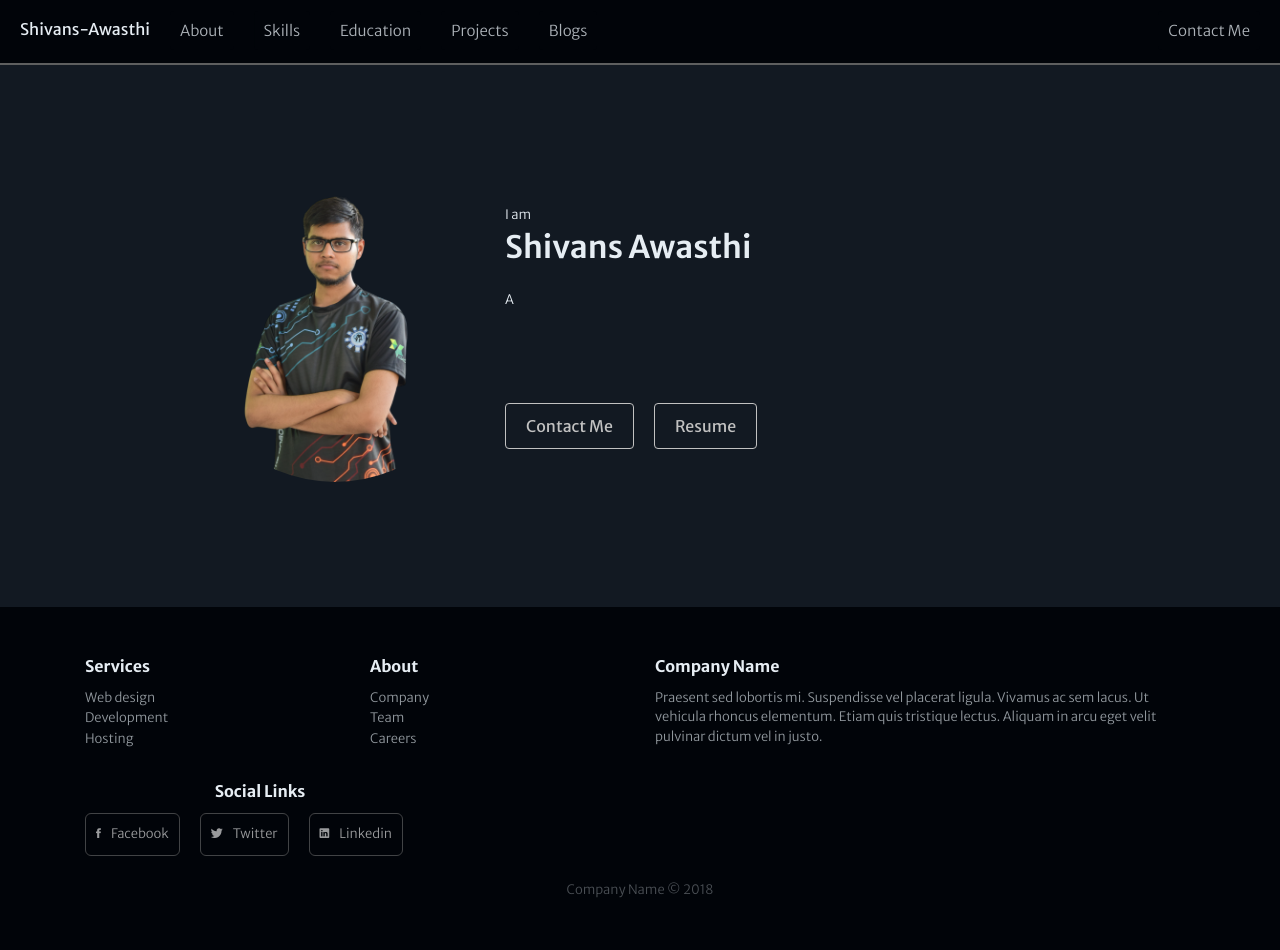
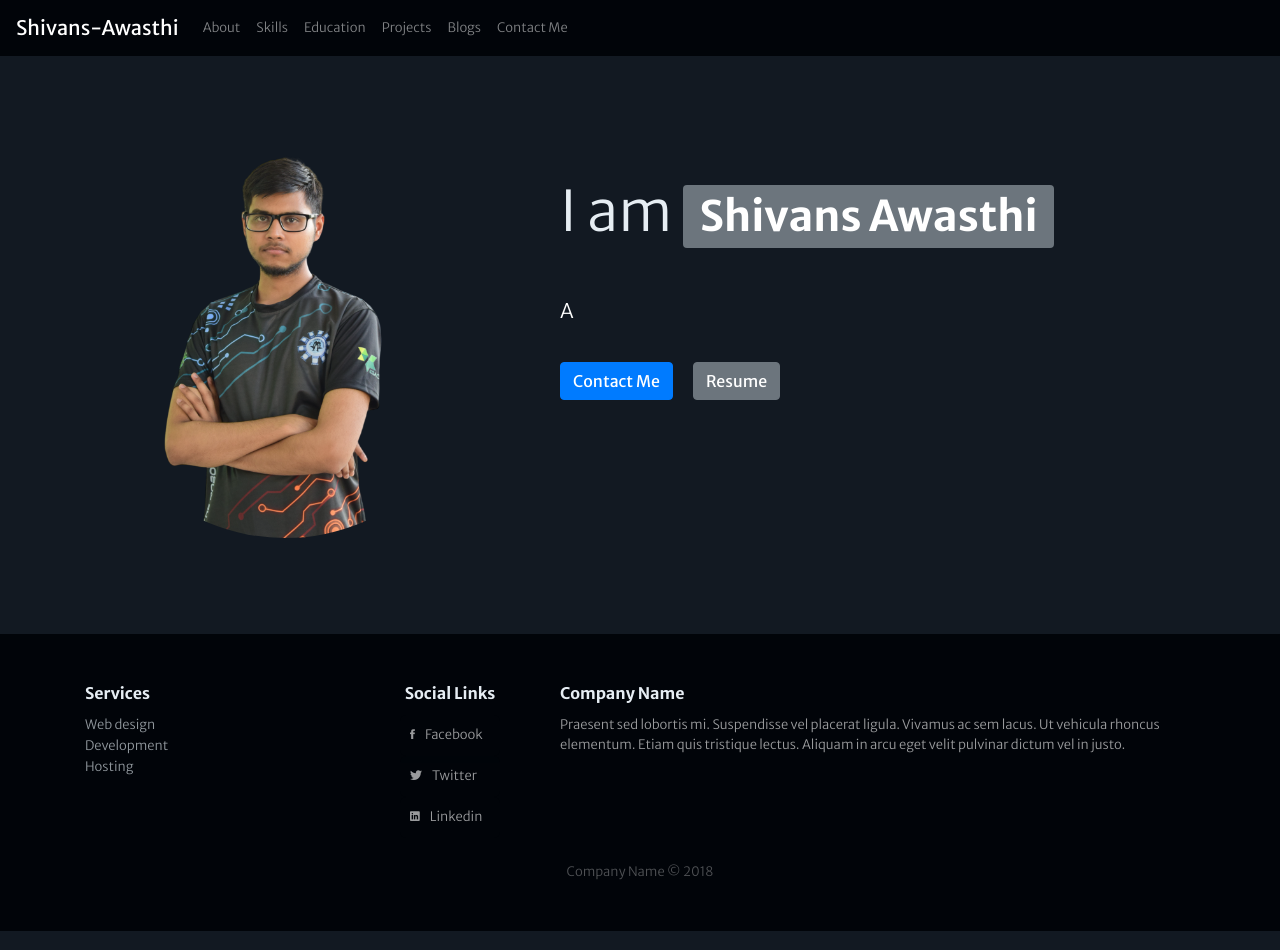
Before and after one commit to Shivans-Awasthi/Shivans-Portfolio-Website, a plain HTML site: page index.html in a window 1280 px wide. Drawn offline with nearby package versions, Linux system fonts and the light colour scheme; a script that the page names is missing.

Commit message:
Added bootstrap components

```diff
--- a/index.html
+++ b/index.html
@@ -3,8 +3,8 @@
     <meta charset="utf-8" />
     <meta name="viewport" content="width=device-width" />
     <title>Shivans Awasthi Website</title>
-<link rel="stylesheet" href="https://cdnjs.cloudflare.com/ajax/libs/twitter-bootstrap/4.1.3/css/bootstrap.min.css">
-<link rel="stylesheet" href="https://cdnjs.cloudflare.com/ajax/libs/ionicons/2.0.1/css/ionicons.min.css">
+    <link rel="stylesheet" href="https://cdn.jsdelivr.net/npm/bootstrap@4.0.0/dist/css/bootstrap.min.css" integrity="sha384-Gn5384xqQ1aoWXA+058RXPxPg6fy4IWvTNh0E263XmFcJlSAwiGgFAW/dAiS6JXm" crossorigin="anonymous">
+    <link rel="stylesheet" href="https://cdnjs.cloudflare.com/ajax/libs/ionicons/2.0.1/css/ionicons.min.css">
 
 
 <link rel="stylesheet" href="./styles.css">
@@ -20,7 +20,7 @@
 <body>
 
 <!-- <div class = "top-container"> -->
-<nav class="top-container">
+<!-- <nav class="top-container">
 
     <ul>
       <h1>Shivans-Awasthi</h1>
@@ -31,65 +31,98 @@
       <li><a href="" class="solid-dark-button">Blogs</a></li>
       <li class="push"><a href="" class="solid-dark-button" >Contact Me</a></li>
     </ul>
+  </nav> -->
+
+
+  <nav class="navbar fixed-top navbar-expand-lg navbar-dark " style="background-color: #010409;" >
+    <a class="navbar-brand" style="font-family: Merriweather Sans ;"  href="#">Shivans-Awasthi</a>
+    <button class="navbar-toggler" type="button" data-toggle="collapse" data-target="#navbarNavDropdown" aria-controls="navbarNavDropdown" aria-expanded="false" aria-label="Toggle navigation">
+      <span class="navbar-toggler-icon"></span>
+    </button>
+    <div class="collapse navbar-collapse" id="navbarNavDropdown">
+      <ul class="navbar-nav">
+        <li class="nav-item">
+          <a class="nav-link" href="#">About</a>
+        </li>
+        <li class="nav-item">
+          <a class="nav-link" href="#">Skills</a>
+        </li>
+        <li class="nav-item">
+          <a class="nav-link" href="#">Education</a>
+        </li>
+        <li class="nav-item">
+          <a class="nav-link" href="#">Projects</a>
+        </li>
+        <li class="nav-item">
+          <a class="nav-link" href="#">Blogs</a>
+        </li>
+        <li class="nav-item">
+          <a class="nav-link" href="#">Contact Me</a>
+        </li>
+      </ul>
+    </div>
   </nav>
 
+
+
+
+
+
 <hr>
-</div>
 
-<!-- <div class="middle-container">
-</div> -->
+
 <section id="Intro">
+<br><br><br>
 
-<div class="container">
-<div class="media"  >
+<div class="jumbotron jumbotron-fluid" style="background-color: #121922;">
+  <div class="container">
+<div class="row">
+  <div class="col-sm-12 col-md-5">
+    <div class="circular--landscape">
+      <img src="./images/me-PhotoRoom.png-PhotoRoom.png" alt="Its Me" height="400" width="400">
+    </div>
+  </div>
+  <div class="col-sm-12 col-md-6">
+    <div class="content">
+      <h1 class="display-4">I am <span class="badge badge-secondary">Shivans Awasthi</span></h1><br><br><p class="lead"> A &nbsp<span  class="typewrite" data-period="2000" data-type='[ "Programmer", "Software Engineer", "Full Stack Web Developer", "Robotics Engineer" ]'></span></p>
+  </div>
 
-    <div class="img">
-      <div class="circular--landscape">
-      <img src="./images/me-PhotoRoom.png-PhotoRoom.png" alt="Its Me" height="300" width="300">
-      </div>
-    </div>
-
-    <div class="content">
-        <p>I am<br><span class="hname" > Shivans Awasthi </span><br><br> A &nbsp </b><span  class="typewrite" data-period="2000" data-type='[ "Programmer", "Software Engineer", "Full Stack Web Developer", "Robotics Engineer" ]'></span></p>
-    </div>
-    <div class="footer">
-      <div class="introbuttons">
-      <a href="" class="outlined-dark-button">Contact Me</a>
-      <a href="" class="outlined-dark-button">Resume</a>
+  <div class="row">
+    <div class="col-sm-12 col-md-12">
+      <div class="footer">
+        <div class="introbuttons">
+        <button type="button" class="btn btn-primary"><a href="" style="text-decoration: none; color:#ffffff ">Contact Me</a></button>
+        <button type="button" class="btn btn-secondary"><a href="" style="text-decoration: none; color:#ffffff ">Resume</a></button>
+        </div>
       </div>
     </div>
   </div>
+
+  </div>
+</div>
+</div>
+</div>
+
+
+
+
 </div>
 </section>
 
 
 <section id="aboutme">
 
+  <div class="container">
+    <div class="">
 
 
 
 
 
-
-
-
+    </div>
+  </div>
 
 </section>
-
-
-
-
-
-
-
-
-<!-- <div class="bottom-container">
-    <a class="footer-link" href="https://www.linkedin.com/in/angela-yu-963a584b/">LinkedIn</a>
-    <a class="footer-link" href="https://twitter.com/yu_angela">Twitter</a>
-    <a class="footer-link" href="https://www.appbrewery.com/">Website</a>
-    <h3>&#169 Shivan Awasthi </h3>
-  </div> -->
-
 
 
 
@@ -107,20 +140,7 @@
                         <li><a href="#">Hosting</a></li>
                     </ul>
                 </div>
-                <div class="col-sm-6 col-md-3 item">
-                    <h3>About</h3>
-                    <ul>
-                        <li><a href="#">Company</a></li>
-                        <li><a href="#">Team</a></li>
-                        <li><a href="#">Careers</a></li>
-                    </ul>
-                </div>
-                <div class="col-md-6 item text">
-                    <h3>Company Name</h3>
-                    <p>Praesent sed lobortis mi. Suspendisse vel placerat ligula. Vivamus ac sem lacus. Ut vehicula rhoncus elementum. Etiam quis tristique lectus. Aliquam in arcu eget velit pulvinar dictum vel in justo.</p>
-                </div>
-                <!-- <div class="col item social"><a href="#"><i class="icon ion-social-facebook" aria-hidden="true"></i>Facebook</a><a href="#"><i class="icon ion-social-twitter"></i></a><a href="#"><i class="icon ion-social-snapchat"></i></a><a href="#"><i class="icon ion-social-instagram"></i></a></div> -->
-                <div class="col-sm-6 col-md-4 item social">
+                <div class="col-sm-6 col-md-2 item social">
                   <h3>Social Links</h3>
                   <ul class="social_links">
                       <li><a href="#" class="solid-dark-button"><i class="icon ion-social-facebook" aria-hidden="true"></i> Facebook</a></li>
@@ -128,6 +148,12 @@
                       <li><a href="#" class="solid-dark-button"><i class="icon ion-social-linkedin" aria-hidden="true"></i> Linkedin</a></li>
                   </ul>
               </div>
+                <div class="col-sm-12 col-md-7 item text">
+                    <h3>Company Name</h3>
+                    <p>Praesent sed lobortis mi. Suspendisse vel placerat ligula. Vivamus ac sem lacus. Ut vehicula rhoncus elementum. Etiam quis tristique lectus. Aliquam in arcu eget velit pulvinar dictum vel in justo.</p>
+                </div>
+                <!-- <div class="col item social"><a href="#"><i class="icon ion-social-facebook" aria-hidden="true"></i>Facebook</a><a href="#"><i class="icon ion-social-twitter"></i></a><a href="#"><i class="icon ion-social-snapchat"></i></a><a href="#"><i class="icon ion-social-instagram"></i></a></div> -->
+
 
               </div>
             <p class="copyright">Company Name © 2018</p>
@@ -137,8 +163,11 @@
 
 
 
-<script src="https://cdnjs.cloudflare.com/ajax/libs/jquery/3.2.1/jquery.min.js"></script>
-<script src="https://cdnjs.cloudflare.com/ajax/libs/twitter-bootstrap/4.1.3/js/bootstrap.bundle.min.js"></script>
+<script src="https://code.jquery.com/jquery-3.2.1.slim.min.js" integrity="sha384-KJ3o2DKtIkvYIK3UENzmM7KCkRr/rE9/Qpg6aAZGJwFDMVNA/GpGFF93hXpG5KkN" crossorigin="anonymous"></script>
+<script src="https://cdn.jsdelivr.net/npm/popper.js@1.12.9/dist/umd/popper.min.js" integrity="sha384-ApNbgh9B+Y1QKtv3Rn7W3mgPxhU9K/ScQsAP7hUibX39j7fakFPskvXusvfa0b4Q" crossorigin="anonymous"></script>
+<script src="https://cdn.jsdelivr.net/npm/bootstrap@4.0.0/dist/js/bootstrap.min.js" integrity="sha384-JZR6Spejh4U02d8jOt6vLEHfe/JQGiRRSQQxSfFWpi1MquVdAyjUar5+76PVCmYl" crossorigin="anonymous"></script>
+
+
 <script src="./script.js"></script>
 
 
--- a/styles.css
+++ b/styles.css
@@ -6,6 +6,7 @@ body {
 
 p{
 
+  color: #ffffff;
   font-size: 13px;
   font-weight: 300;
   font-family: "Merriweather Sans"
@@ -23,7 +24,7 @@ li{
 
 h1 {
   color: #e6edf3;
-  font-size: 16px ;
+  font-size: 21px ;
   font-weight: 400 ;
   margin-block-start: 0em;
   margin-block-end: 0em;
@@ -112,13 +113,14 @@ hr {
 .hname {
   font-size: 31px;
   font-weight: 600;
+  color: #f0f9ff;
 }
 
 
 
 
 
-  @media (min-width: 500px) {
+  @media (min-width: 300px) {
     .media {
       display: grid;
       grid-template-columns: fit-content(200px) 1fr;
@@ -129,6 +131,7 @@ hr {
       grid-gap: 20px;
       position: relative;
       width: auto;
+      flex-wrap: wrap;
       box-sizing: border-box;
       flex-direction: row;
       /* margin-bottom: 4rem;
@@ -190,10 +193,10 @@ hr {
 
 
   .circular--landscape {
-    display: inline-block;
+    display: flex;
     position: relative;
-    width: 300px;
-    height: 300px;
+    width: 400px;
+    height: 400px;
     overflow: hidden;
     border-radius: 50%;
   }
@@ -228,6 +231,8 @@ hr {
 
     display: flex;
     gap: 20px;
+    flex-wrap: wrap;
+    padding: 20px 20px 20px 0px;
 
   }
 
@@ -291,23 +296,24 @@ hr {
   @media (max-width:991px) {
     .footer-dark .item.social {
       text-align:center;
-      margin-top:20px;
+      padding-bottom: 20px;
     }
   }
 
-  .footer-dark .item.social > a {
+  /* .footer-dark .item.social > ul > li > a {
     font-size:20px;
-    width:50px;
-    height:36px;
+    width:100px;
+    height:50px;
     line-height:36px;
-    display:inline-block;
+    display:flex;
+    flex-wrap: wrap;
     text-align:center;
     border-radius: 4px ;
     box-shadow:0 0 0 1px rgba(255,255,255,0.4);
     margin:0 8px;
     color:#fff;
     opacity:0.75;
-  }
+  } */
 
   /* .footer-dark .item.social > a:hover {
     opacity: 1 ;
@@ -328,20 +334,24 @@ hr {
     display: flex;
     width: 100;
     text-align: center;
-    gap: 20px;
+    align-items: center;
+    gap: 0px;
     flex-wrap: wrap;
-    flex-direction: row;
+    flex-direction: column;
     font-size: 13px;
-    padding: 10px 10px;
+    padding: 10px 10px 20px;
 }
 
 .social_links a {
-  border: 1px solid #6d6d6d;
+  border: none;
   border-radius: 6px;
   color: #ffffff;
+  width: 100px;
   text-decoration: none;
   display: flex;
+  align-items: center;
   gap: 10px;
+  flex-wrap: wrap;
   flex-direction: row;
   font-size: 13px;
   padding: 10px 10px;
```
